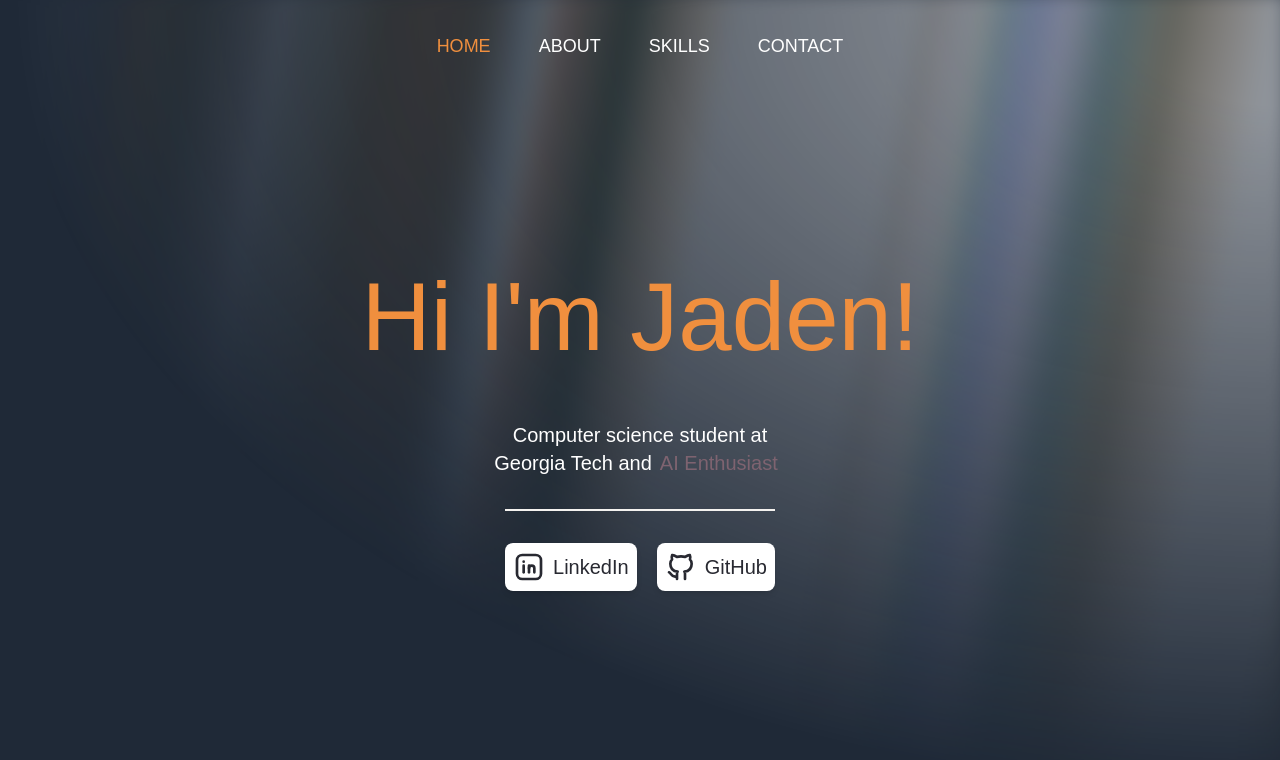
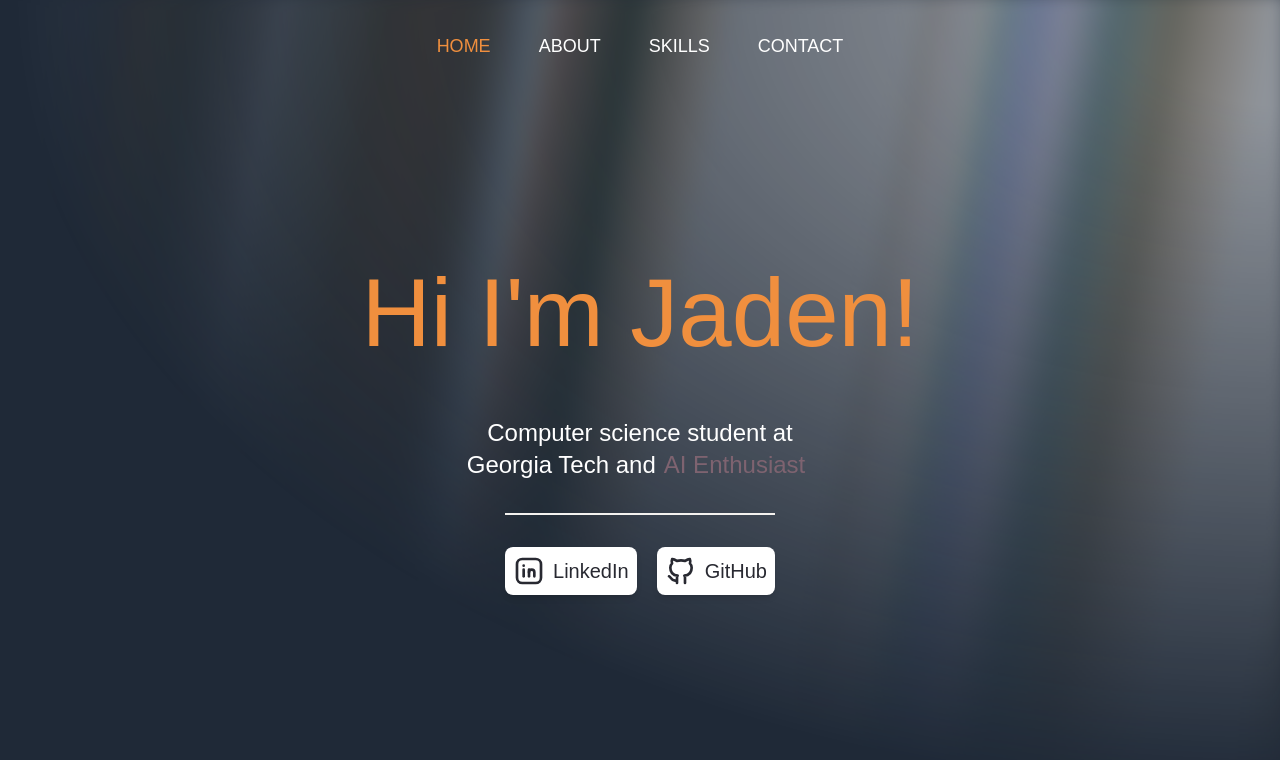
Before and after one commit to jhamer8/personal-website, a Next.js app: page / in a window 1280 px wide. Shown: the top 760 px of the page. Built offline with nearby package versions, Linux system fonts and the light colour scheme; a web font is replaced by a local one.

Commit message:
Text sizing fixed

```diff
--- a/app/page.tsx
+++ b/app/page.tsx
@@ -29,7 +29,7 @@ export default function Home() {
         <h1 className="text-themeOrange mb-4 sm:mb-10 md:mb-14">
           Hi I'm Jaden!
         </h1>
-        <div className="flex flex-col items-center justify-center text-lg sm:text-xl text-center">
+        <div className="flex flex-col items-center justify-center text-lg sm:text-xl text-center lg:text-2xl">
           <h1 className="text-white sm:mb-0">Computer science student at</h1>
           <div className="flex flex-row">
             <h1 className="text-white">Georgia Tech and</h1>
--- a/components/Map.tsx
+++ b/components/Map.tsx
@@ -9,14 +9,13 @@ import { Skeleton } from "@/components/ui/skeleton"
 const MAPBOX_TOKEN = 'pk.eyJ1IjoidGh1dHplbGwiLCJhIjoiY2x3eTRiZmI0MWsxNzJqcHN6OW1oZGhvZiJ9.ZHoWaQzmMHi0y4YkknnfDw';
 
 export default function MapComponent() {
-  const [loading, setLoading] = React.useState(true);
 
   return (
     <div className="relative w-full h-80 sm:h-[500px] rounded-lg shadow-lg overflow-hidden max-w-lg border-2 border-gray-300 dark:border-gray-700">
       <Head>
         <title>Map</title>
       </Head>
-      {loading && <Skeleton className="absolute inset-0 animate-pulse bg-gradient-to-r from-gray-300 via-gray-200 to-gray-300" />}
+      <Skeleton className="absolute inset-0 animate-pulse bg-gradient-to-r from-gray-300 via-gray-200 to-gray-300" />
       <Map
         initialViewState={{
           latitude: 33.7773732945584,
@@ -26,7 +25,6 @@ export default function MapComponent() {
         style={{ width: '100%', height: '100%' }}
         mapStyle="mapbox://styles/mapbox/navigation-night-v1"
         mapboxAccessToken={MAPBOX_TOKEN}
-        onLoad={() => setLoading(false)}
       >
         <Marker longitude={-84.39607426503417} latitude={33.7773732945584} color="red" />
       </Map>
```
